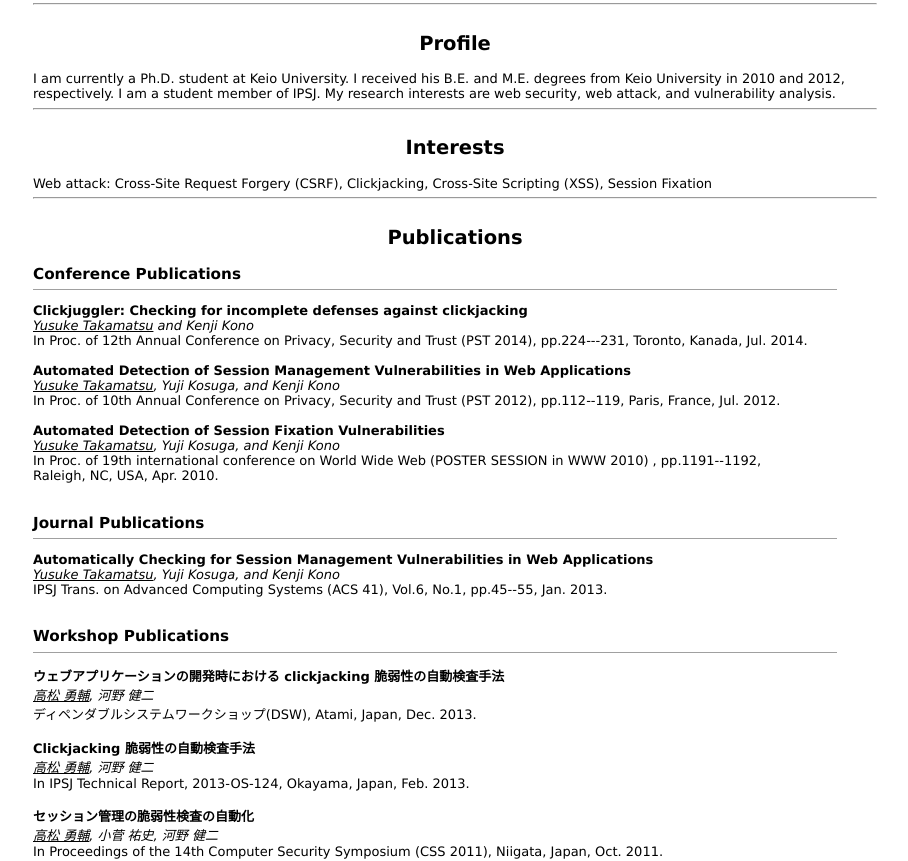
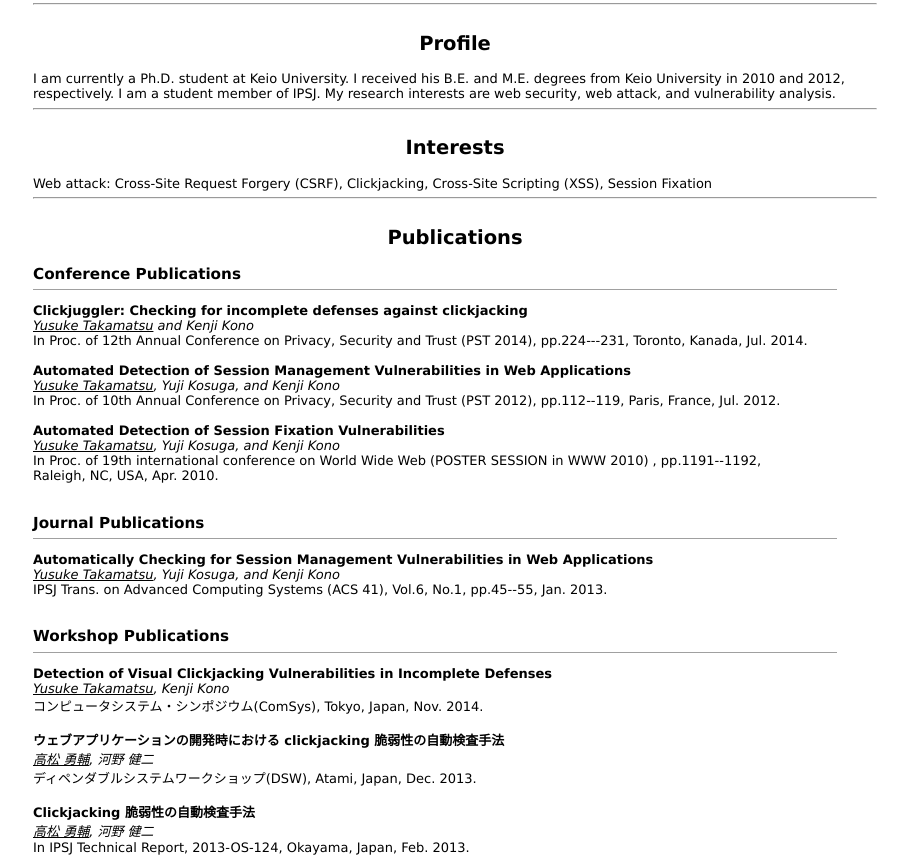
Before and after one commit to yusuketakamatsu/yusuketakamatsu.github.io, a plain HTML site: page index.html in a window 1280 px wide. Shown: the part 98-959 px from the top of the page, without its empty margins (185-1093 px from the left). Drawn offline with Linux system fonts and the light colour scheme.

Commit message:
Update index.html

```diff
--- a/index.html
+++ b/index.html
@@ -125,6 +125,16 @@
 <p>
 
 <strong>
+<ptitle>Detection of Visual Clickjacking Vulnerabilities in Incomplete Defenses</ptitle>
+</strong>
+<br>
+<em>
+<pauthor><u>Yusuke Takamatsu</u>, Kenji Kono</pauthor>
+</em>
+<br>コンピュータシステム・シンポジウム(ComSys), Tokyo, Japan, Nov. 2014.<br>
+ <br>
+
+<strong>
 <ptitle>ウェブアプリケーションの開発時における clickjacking 脆弱性の自動検査手法</ptitle>
 </strong>
 <br>
```
